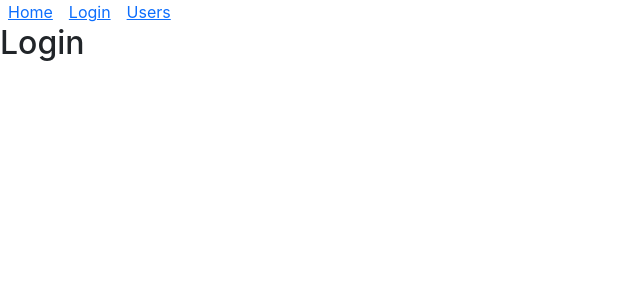
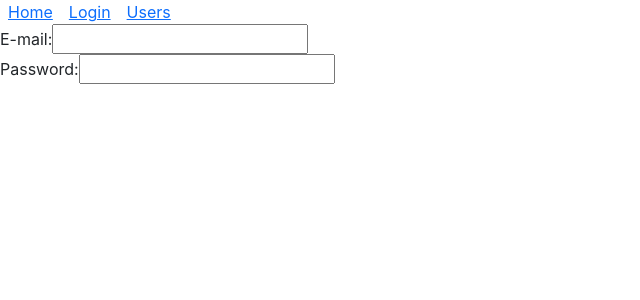
Before and after one commit to DmitriyKanischev/Fast-app-beta, a React (Create React App) app: page /login in a window 1280 px wide. Shown: the top 300 px of the page, without its empty margins (0-640 px from the left). Built offline with nearby package versions, Linux system fonts and the light colour scheme.

Commit message:
add form and controlled input

```diff
--- a/src/layout/Login.jsx
+++ b/src/layout/Login.jsx
@@ -1,8 +1,21 @@
-import React from 'react';
+import React, { useState } from 'react';
 const Login = () => {
+    const [email, setEmail] = useState("");
+    const handleChange = (e) => {
+        setEmail(e.target.value)
+        }
     return (
         <>
-            <h2>Login</h2>
+            <form>
+                <div>
+                    <label htmlFor='email'>E-mail:</label>
+                    <input type='text' id='email' value={email} onChange={handleChange}/>
+                </div>
+                <div>
+                    <label htmlFor='password'>Password:</label>
+                    <input type='password' id='password'/>
+                </div>
+            </form>
         </>
      );
 }
```
